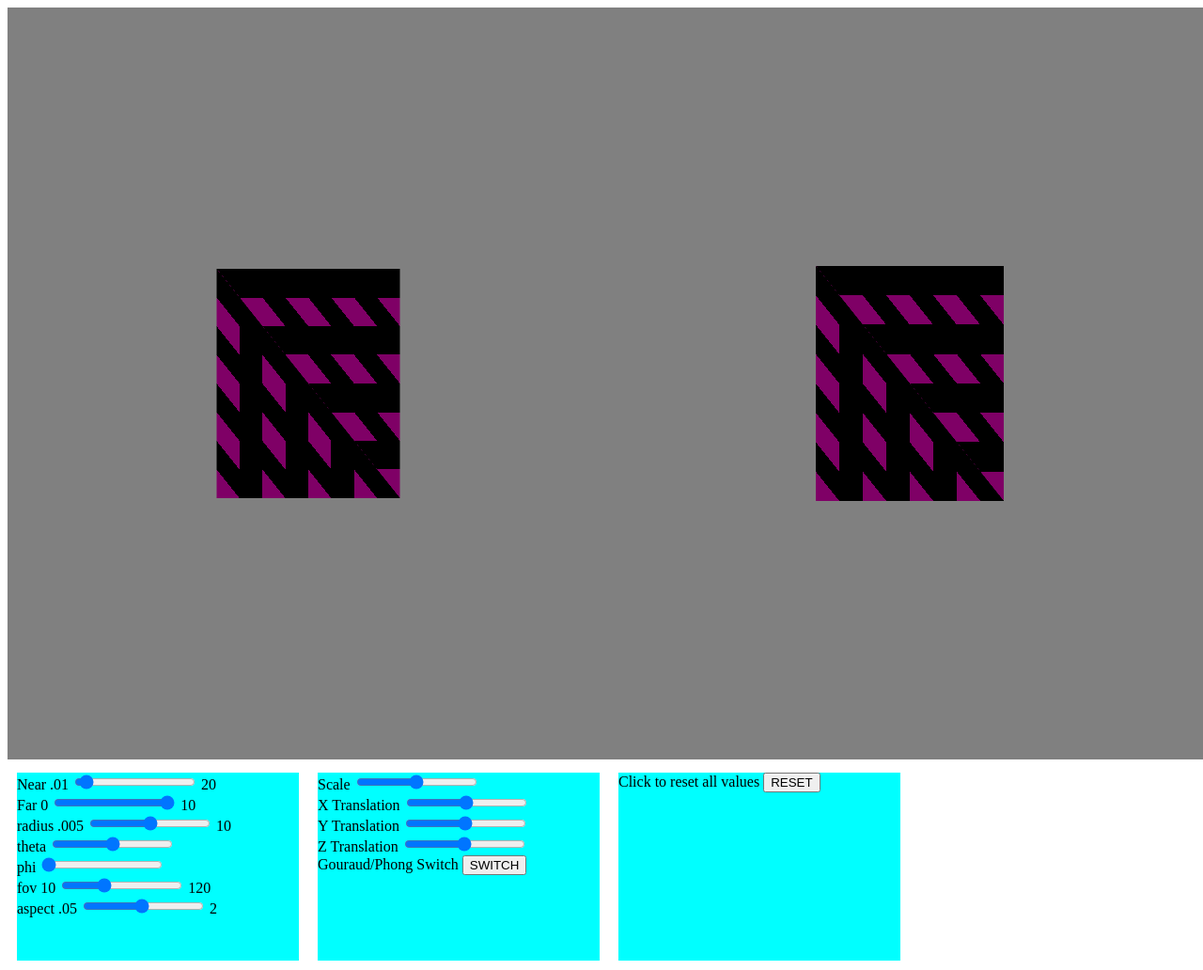
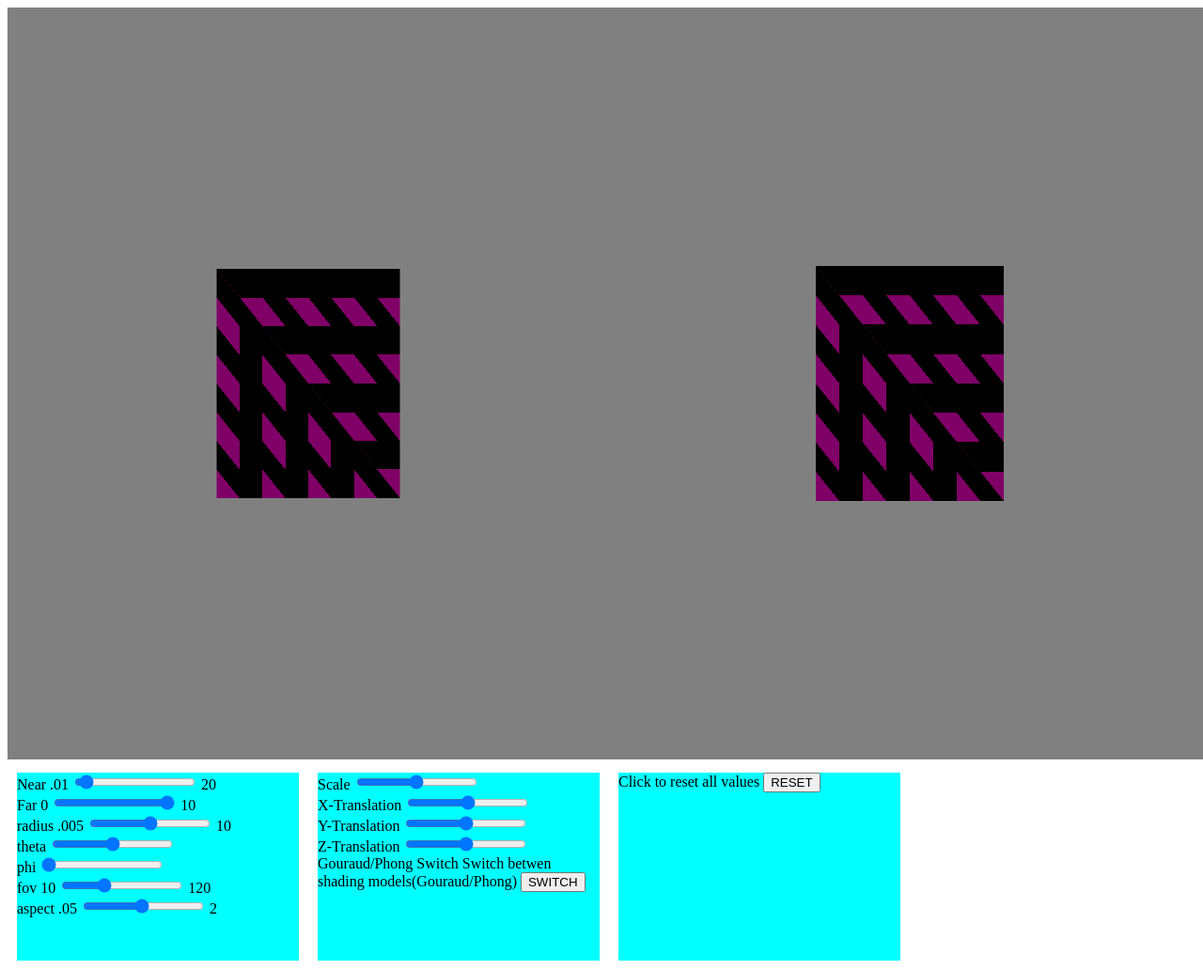
Before and after one commit to Ostyk/interactive-3Dcubes, a plain HTML site: page index.html in a window 1280 px wide. Shown: the whole page at 94% size. Drawn offline with Linux system fonts and the light colour scheme; animation ran at ten frames a second.

Commit message:
version 0.92 spelling mistakes

```diff
--- a/index.html
+++ b/index.html
@@ -138,8 +138,6 @@ Oops ... your browser doesn't support the HTML5 canvas element
 
 
 
-
-
 <div class="container">
 <div class="first-box">
 Near .01
@@ -192,7 +190,7 @@ min="0.01" max="2" step="0.01" value ="1" />
 </div>
 
 <div>
-X Translation
+X-Translation
 <input id="XSlider" type="range"
 min="-1" max="1" step="0.01" value ="0" />
 
@@ -200,14 +198,14 @@ min="-1" max="1" step="0.01" value ="0" />
 
 
 <div>
-Y Translation
+Y-Translation
 <input id="YSlider" type="range"
 min="-1" max="1" step="0.01" value ="0" />
 
 </div>
 
 <div>
-Z Translation
+Z-Translation
 <input id="ZSlider" type="range"
 min="-1" max="1" step="0.01" value ="0" />
 
@@ -215,6 +213,7 @@ min="-1" max="1" step="0.01" value ="0" />
 
 <div>
 Gouraud/Phong Switch
+Switch betwen shading models(Gouraud/Phong)
 <input type="button" value="SWITCH" id="ShadingButton">
 
 </div>
```
